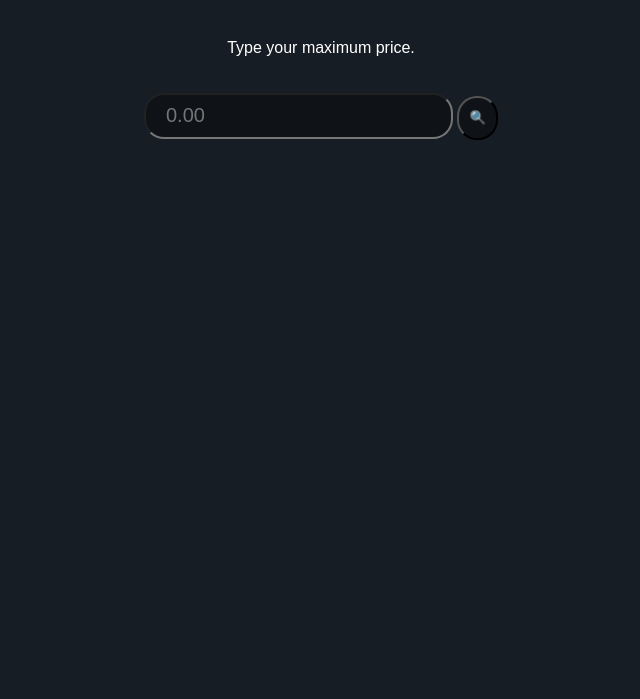
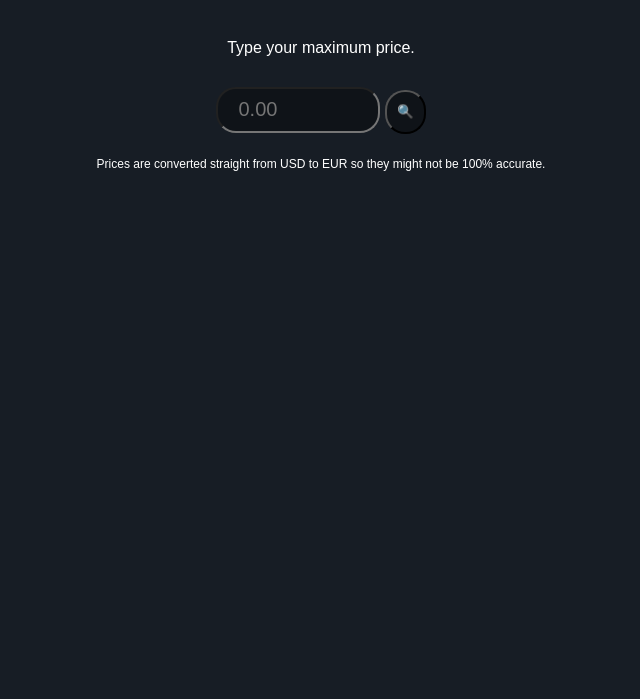
Before and after one commit to AuerPinja/Steam-Deal-Checker, a plain HTML site: page index.html in a window 1280 px wide. Shown: the part 101-800 px from the top of the page, without its empty margins (319-959 px from the left). Drawn offline with Linux system fonts and the light colour scheme; no server answers.

Commit message:
Added price sorting and disclaimer

```diff
--- a/index.html
+++ b/index.html
@@ -10,10 +10,12 @@
     <header>
 
         <h1 id="header-title">STEAM SALES FINDER</h1>
-        <p id = "header-text">Type your maximum price.</p>
+        <p id = "header-text">Type your maximum price.<br></p>
+
         <form id="steam-form">
         <input id="max-price" type="number" min="0" step="0.10" placeholder="0.00"> <input id="submit" type="button" value="&#128269;">
     </form></header>
+    <span id = "disc">Prices are converted straight from USD to EUR so they might not be 100% accurate.</span>
     <div id="games-container"></div>
 </body>
 <script src="main.js"></script>
--- a/main.js
+++ b/main.js
@@ -36,6 +36,10 @@ function getDeals(){
     myRequest.open('GET', url, true);
     myRequest.onload = function(){
         var steamData = JSON.parse(myRequest.responseText);
+        // Järjestä pelit alehinnan mukaan
+        steamData.sort(function (a, b) {
+            return b.salePrice - a.salePrice;
+        });
         // Lähetetään saatu data renderHTML funktioon kirjoittmaan haluttu data dokumenttiin
         renderHTML(steamData);
         };
--- a/styles.css
+++ b/styles.css
@@ -12,6 +12,13 @@ body {
 #header-text{
     color: white;
     padding: 20px;
+    margin-bottom: 10px;
+}
+
+#disc{
+    color: white;
+    font-size: 12px;
+    padding-top: 20px;
 }
 
 #steam-form {
@@ -32,6 +39,7 @@ body {
 
 input[type="number"]{
     font-size: 20px;
+    width: 120px;
     border-radius: 20px;
     padding-left: 20px;
     padding-right: 20px;
```
